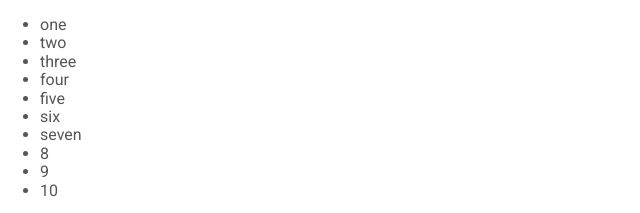
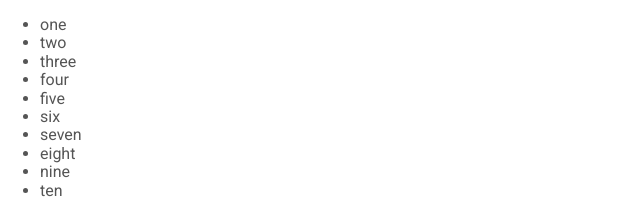
Before and after one commit to AndrewPhilippov/web_sites, a website: page TouristFirmWebSite/app/index.html in a window 1280 px wide. Shown: the top 213 px of the page, 0-640 px from the left. Drawn offline with Linux system fonts and the light colour scheme.

Commit message:
Completed count to ten

```diff
--- a/TouristFirmWebSite/app/index.html
+++ b/TouristFirmWebSite/app/index.html
@@ -17,9 +17,9 @@
     <li>five</li>
     <li>six</li>
     <li>seven</li>
-    <li>8</li>
-    <li>9</li>
-    <li>10</li>
+    <li>eight</li>
+    <li>nine</li>
+    <li>ten</li>
   </ul>
   <header>
     <img src="assets/images/icons/clear-view-escapes.svg">
```
